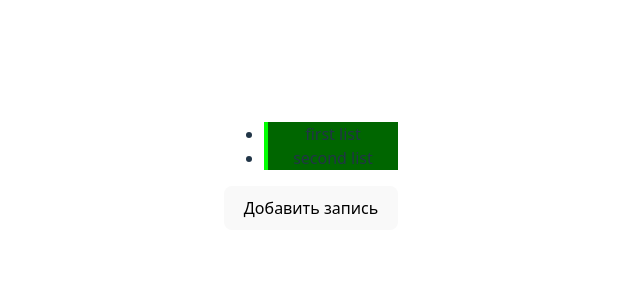
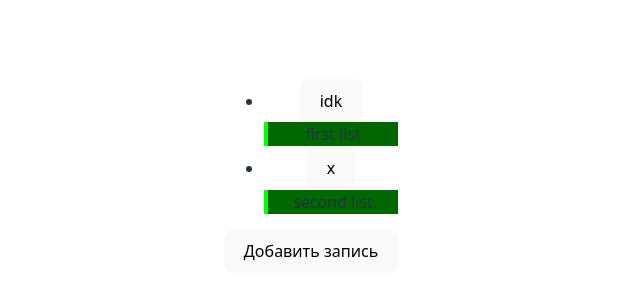
Before and after one commit to Fedosihin/german-notebook, a React (Vite) app: page / in a window 1280 px wide. Shown: the part 232-532 px from the top of the page, without its empty margins (329-969 px from the left). Built offline with nearby package versions, Linux system fonts and the light colour scheme.

Commit message:
feat: emoji save point

```diff
--- a/src/App.jsx
+++ b/src/App.jsx
@@ -15,6 +15,7 @@ const getInitialState = () => {
         {
           id: 0,
           title: "first list",
+          emoji: "idk",
           text: "first text",
           checkboxArray: [
             {
@@ -86,6 +87,15 @@ function reducer(state, action) {
         listOfLists: state.listOfLists.map((note) =>
           note.id === state.activeNoteId
             ? { ...note, [action.payload.property]: action.payload.value }
+            : note
+        ),
+      };
+    case "UPDATE_NOTE_EMOJI":
+      return {
+        ...state,
+        listOfLists: state.listOfLists.map((note) =>
+          note.id === action.payload.id
+            ? { ...note, emoji: action.payload.emoji}
             : note
         ),
       };
@@ -161,8 +171,6 @@ function App() {
     localStorage.setItem(LOCAL_STORAGE_KEY, JSON.stringify(state.listOfLists));
   }, [state.listOfLists]);
 
-
-
   const activeNote = useMemo(
     () =>
       state.listOfLists.find((note) => note.id === state.activeNoteId) ||
@@ -222,6 +230,13 @@ function App() {
     });
   };
 
+  const handleEmojiSelect = (id, value) => {
+    dispatch({
+      type: "UPDATE_NOTE_EMOJI",
+      payload: { id, emoji: value },
+    });
+  };
+
   // Рассчитываем процент выполнения
   const completionPercentage = useMemo(() => {
     if (!activeNote?.checkboxArray?.length) return 0;
@@ -258,7 +273,6 @@ function App() {
     };
   };
 
-
   return (
     <>
       <div>
@@ -271,6 +285,7 @@ function App() {
             onCheckboxTextChange={handleCheckboxTextChange}
             onTextChange={handleTextChange}
             onAddCheckbox={addCheckbox}
+            onEmojiSelect={handleEmojiSelect}
             style={editorStyle}
           ></NoteEditor>
         )}
@@ -279,6 +294,7 @@ function App() {
           getItemStyle={listItemStyle}
           notes={state.listOfLists}
           onNoteClick={handleNoteClick}
+          onEmojiSelect={handleEmojiSelect}
         ></NoteList>
 
         <AddNoteButton onButtonClick={CreateEmptyNote}></AddNoteButton>
--- /dev/null
+++ b/src/components/EmojiButton/EmojiButton.jsx
@@ -0,0 +1,34 @@
+import React, { useState, useEffect } from "react";
+import EmojiPicker from "emoji-picker-react";
+
+const EmojiButton = ({ onEmojiSelect, note }) => {
+  const [isPickerOpen, setIsPickerOpen] = useState(false);
+  const [selectedEmoji, setSelectedEmoji] = useState(note.emoji || "x");
+
+  const handleEmojiClick = (emojiData) => {
+    setSelectedEmoji(emojiData.emoji);
+    setIsPickerOpen(false);
+    onEmojiSelect(note.id, emojiData.emoji);
+  };
+
+//   useE   ffect(() => {
+//     setSelectedEmoji(note.emoji);
+//   }, [selectedEmoji]);
+
+  return (
+    <div>
+      {console.log("emoji render")}
+      <button onClick={() => setIsPickerOpen(!isPickerOpen)}>
+        {selectedEmoji || " "}
+      </button>
+
+      {isPickerOpen && (
+        <div style={{ position: "absolute", zIndex: 100 }}>
+          <EmojiPicker onEmojiClick={handleEmojiClick} />
+        </div>
+      )}
+    </div>
+  );
+};
+
+export default EmojiButton;
--- a/src/components/NoteEditor/NoteEditor.jsx
+++ b/src/components/NoteEditor/NoteEditor.jsx
@@ -1,5 +1,6 @@
 import React from "react";
 import CheckboxItem from "./CheckboxItem";
+import EmojiButton from "../EmojiButton/EmojiButton";
 
 export default function NoteEditor({
   note,
@@ -9,13 +10,13 @@ export default function NoteEditor({
   onAddCheckbox,
   onCheckboxStatusChange,
   onCheckboxTextChange,
-  style
+  onEmojiSelect,
+  style,
 }) {
   return (
       <div className="modal" style={style}>
         <div className="modal-content">
-          <h2>Модальное окно</h2>
-          <h3>{note.title}</h3>
+          <EmojiButton note={note} onEmojiSelect={onEmojiSelect}></EmojiButton>
           <input
             type="text"
             placeholder="Введите заголовок..."
--- a/src/components/NoteList/NoteList.jsx
+++ b/src/components/NoteList/NoteList.jsx
@@ -1,7 +1,7 @@
 import React from "react";
 import NoteListItem from "./NoteListItem";
 
-export default function NoteList({ notes, onNoteClick, getItemStyle }) {
+export default function NoteList({ notes, onNoteClick, getItemStyle, onEmojiSelect }) {
   return (
     <ul>
       {notes.map((note) => {
@@ -11,6 +11,7 @@ export default function NoteList({ notes, onNoteClick, getItemStyle }) {
             key={note.id}
             note={note}
             onClick={() => onNoteClick(note.id)}
+            onEmojiSelect={onEmojiSelect}
           ></NoteListItem>
         );
       })}
--- a/src/components/NoteList/NoteListItem.jsx
+++ b/src/components/NoteList/NoteListItem.jsx
@@ -1,13 +1,17 @@
 import React from "react";
+import EmojiButton from "../EmojiButton/EmojiButton";
 
-export default function NoteListItem ({note, onClick, style }) {
+export default function NoteListItem({ note, onClick, style, onEmojiSelect }) {
   return (
-    <li
-      onClick={onClick}
-      // style={{ cursor: "pointer" }}
-      style={style}
-    >
-      {note.title}
+    <li>
+      <EmojiButton onEmojiSelect={onEmojiSelect} note={note}></EmojiButton>
+      <div
+        onClick={onClick}
+        // style={{ cursor: "pointer" }}
+        style={style}
+      >
+        {note.title}
+      </div>
     </li>
   );
 }
```
